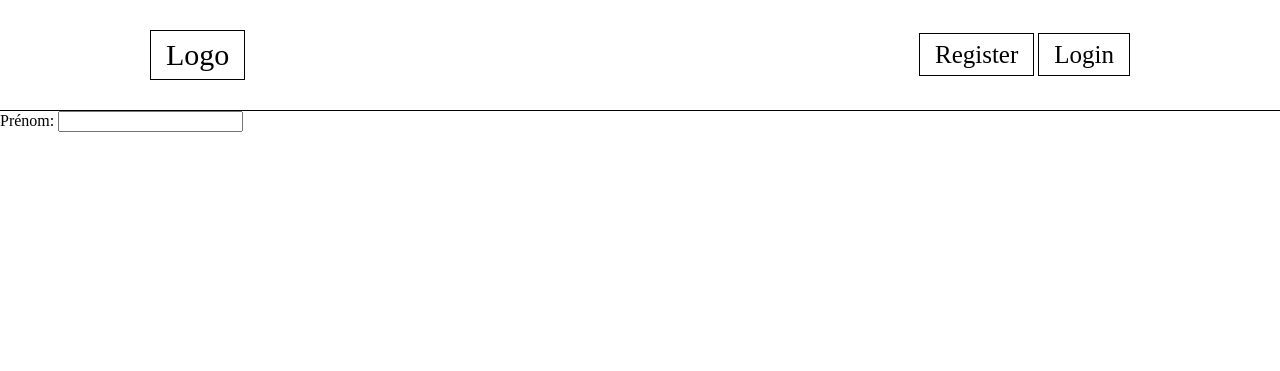
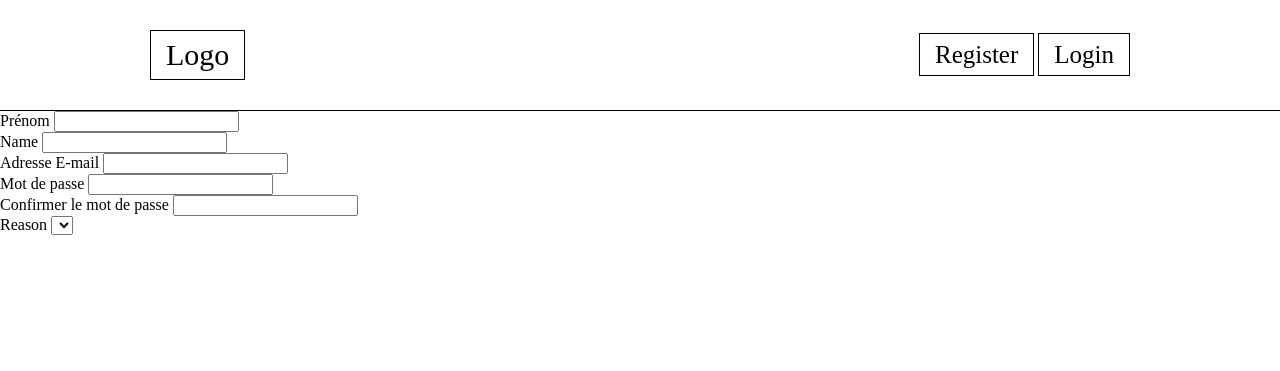
Before and after one commit to Luutshi/TMH, a PHP site: template src/Views/User/register.html.twig in a window 1280 px wide. Shown: the top 371 px of the page. Run offline with PHP 8.4, Linux system fonts and the light colour scheme; the template is opened without the code that fills it, so the values that code supplies are empty; some libraries are stand-ins or nearby versions.

Commit message:
twig register

```diff
--- a/src/Views/User/login.html.twig
+++ b/src/Views/User/login.html.twig
@@ -3,4 +3,10 @@
 {% block title %}Login{% endblock %}
 
 {% block content %}
+
+    <form action="">
+    <label for="">Email : </label>
+    <input type="mail" id="email">
+    <label for="">Mot de passe :</label>
+    <input type="password" id="password">
 {% endblock %}
--- a/src/Views/User/register.html.twig
+++ b/src/Views/User/register.html.twig
@@ -3,8 +3,23 @@
 {% block title %}Register{% endblock %}
 
 {% block content %}
-    <form>
-        <label for="firstname">Prénom: </label>
-        <input type="text" id="firstname">
+    <form action="">
+        <label for="">Prénom</label>
+        <input type="text">
+        <br>
+        <label for="">Name</label>
+        <input type="text">
+        <br>
+        <label for="">Adresse E-mail</label>
+        <input type="mail">
+        <br>
+        <label for="">Mot de passe</label>
+        <input type="password">
+        <br>
+        <label for="">Confirmer le mot de passe</label>
+        <input type="password">
+        <br>
+        <label for="">Reason</label>
+        <select name="" id=""></select>
     </form>
 {% endblock %}
```
